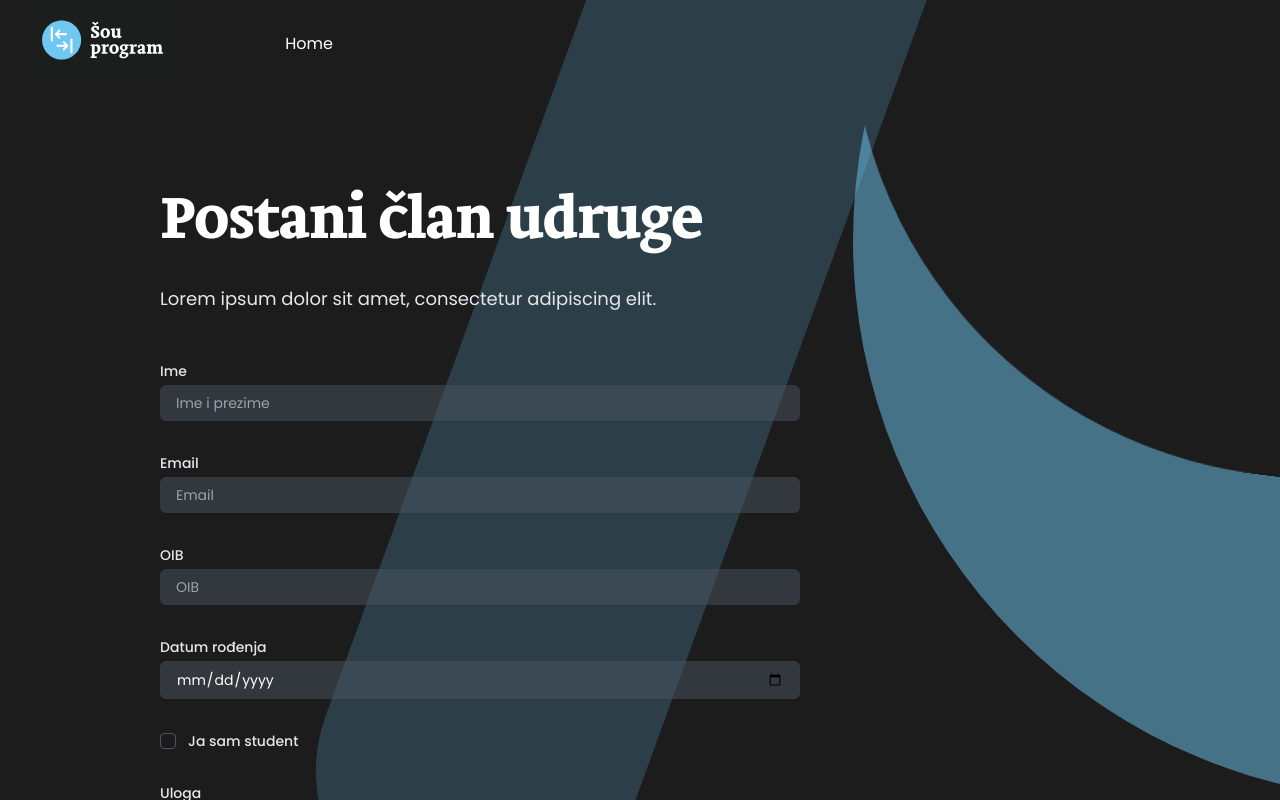
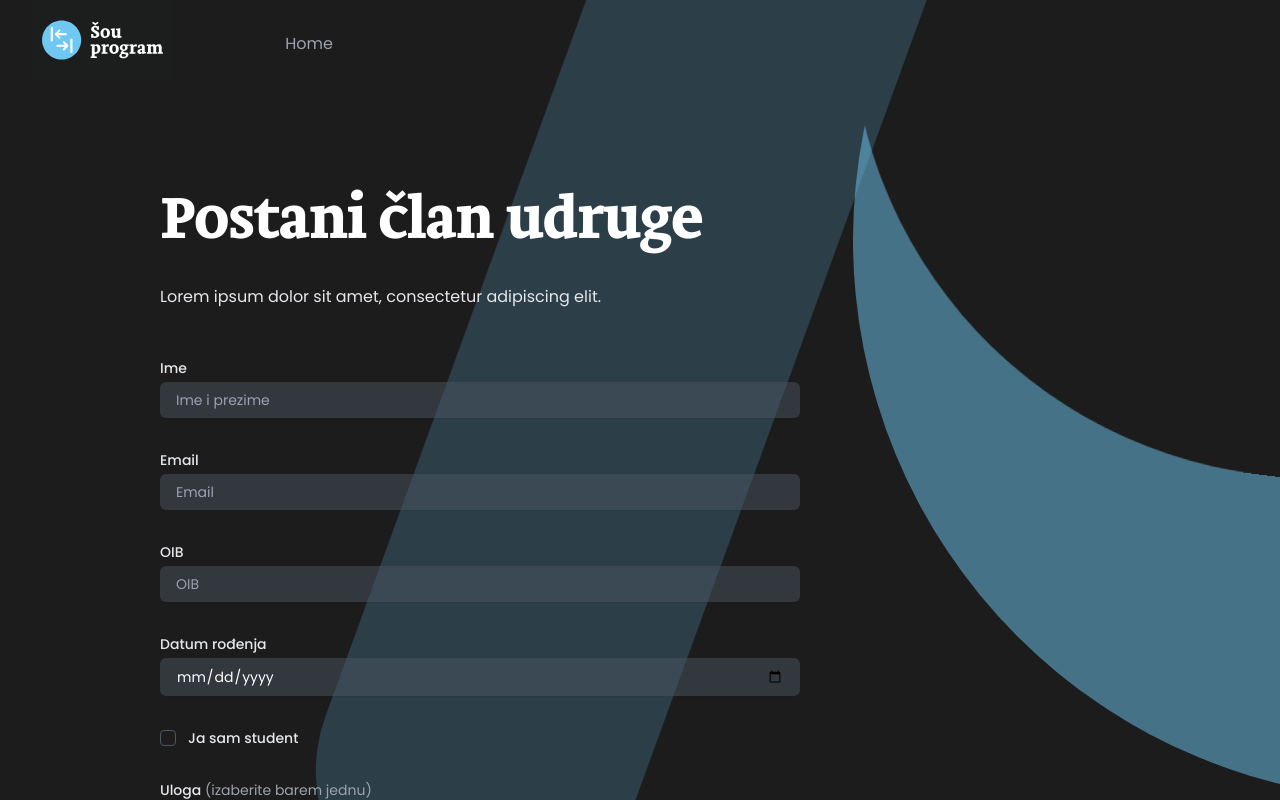
Before and after one commit to souprogram/sou-program-web, a React (Vite) app in the folder frontend/: page /join in a window 1280 px wide. Shown: the top 800 px of the page. Built offline with nearby package versions, Linux system fonts and the light colour scheme.

Commit message:
fixed text color

```diff
--- a/frontend/src/components/NavBar.tsx
+++ b/frontend/src/components/NavBar.tsx
@@ -18,7 +18,7 @@ export default function NavBar() {
           <div className="hidden w-fit py-8 sm:flex sm:space-x-8">
             <Link
               to="/"
-              className="px-4 text-white transition-all duration-300 hover:text-primary-500"
+              className="px-4 text-gray-400 transition-all duration-300 hover:text-primary-500"
             >
               Home
             </Link>
--- a/frontend/src/components/SectionCompetitions.tsx
+++ b/frontend/src/components/SectionCompetitions.tsx
@@ -1,6 +1,6 @@
 export default function SectionCompetitions() {
   return (
-    <section className="bg-white py-16 text-black md:py-24">
+    <section className="bg-white py-16 text-gray-800 md:py-24">
       <div className="mx-auto flex max-w-screen-lg flex-col gap-4 px-4 sm:px-6 lg:px-8">
         <h2 className="mb-4 font-brioni text-4xl font-extrabold leading-none tracking-tight text-black md:text-5xl lg:text-6xl">
           <span className="md:block">Competitions</span>{' '}
--- a/frontend/src/components/SectionContact.tsx
+++ b/frontend/src/components/SectionContact.tsx
@@ -2,7 +2,7 @@ import ContactForm from './forms/ContactForm';
 
 export const SectionContact = () => {
   return (
-    <section className="relative overflow-hidden bg-black py-16 md:py-24">
+    <section className="relative overflow-hidden bg-black py-16 text-gray-200 md:py-24">
       <div className="absolute left-2/3 top-[-25rem] z-10 size-[70rem] rounded-full bg-primary-600 opacity-50"></div>
       <div className="absolute left-[72s%] top-[-25rem] z-20 size-[60rem] animate-[spin_11s_linear_infinite] rounded-[29rem] bg-white opacity-50 md:left-[68.5%]"></div>
       <div className="absolute left-2/3 top-[-33rem] z-30 size-[60rem] rounded-full bg-black"></div>
@@ -11,7 +11,7 @@ export const SectionContact = () => {
           <span className="md:block">Contact us</span>{' '}
           <span className="opacity-50 md:block">Get in touch</span>
         </h2>
-        <p className="mb-8 max-w-screen-sm leading-relaxed text-gray-200">
+        <p className="mb-8 max-w-screen-sm text-lg leading-relaxed">
           Lorem ipsum dolor sit amet, consectetur adipiscing elit. Sed
           condimentum nulla vitae elit sodales facilisis.
         </p>
--- a/frontend/src/components/SectionHero.tsx
+++ b/frontend/src/components/SectionHero.tsx
@@ -6,10 +6,10 @@ export default function SectionHero() {
       <div className="absolute inset-0 top-40 h-[20rem] max-w-7xl -rotate-12 rounded-full bg-primary-600 opacity-30"></div>
       <div className="absolute bottom-1/4 left-1/3 size-[28rem] animate-[spin_4s_linear_infinite] rounded-[13rem] bg-white opacity-30"></div>
       <div className="z-10 mx-auto max-w-screen-xl px-4 sm:px-6 lg:px-8">
-        <h1 className="font-brioni text-5xl font-bold tracking-tight text-gray-100 sm:text-6xl">
+        <h1 className="font-brioni text-5xl font-bold tracking-tight text-white sm:text-6xl">
           Još jedna studentska udruga.
         </h1>
-        <p className="mt-3 font-poppins text-base text-gray-300 sm:mt-5 sm:text-xl lg:text-lg xl:text-xl">
+        <p className="mt-3 font-poppins text-base text-gray-200 sm:mt-5 sm:text-xl lg:text-lg xl:text-xl">
           The best developer tools for your next project.
         </p>
         <div className="mt-8 flex flex-col gap-4 sm:flex-row sm:gap-6">
--- a/frontend/src/components/SectionJoin.tsx
+++ b/frontend/src/components/SectionJoin.tsx
@@ -12,7 +12,7 @@ export default function SectionJoin() {
         <h2 className="mb-4 font-brioni text-4xl font-extrabold leading-none tracking-tight text-white md:text-5xl lg:text-6xl">
           <span className="md:block">Postani član udruge</span>
         </h2>
-        <p className="mb-8 text-lg leading-relaxed text-gray-200">
+        <p className="mb-8 leading-relaxed text-gray-200">
           Lorem ipsum dolor sit amet, consectetur adipiscing elit.
         </p>
         <div className="max-w-screen-sm">
--- a/frontend/src/components/SectionRobotics.tsx
+++ b/frontend/src/components/SectionRobotics.tsx
@@ -1,15 +1,15 @@
 export default function SectionRobotics() {
   return (
-    <section className="bg-black py-16 text-white md:py-24">
+    <section className="bg-black py-16 text-gray-200 md:py-24">
       <div className="mx-auto flex max-w-screen-lg flex-col gap-4 px-4 sm:px-6 lg:px-8">
         <h2 className="mb-4 font-brioni text-4xl font-extrabold leading-none tracking-tight text-primary-600 md:text-5xl lg:text-6xl">
           <span className="md:block">Robotics</span>{' '}
           <span className="opacity-50 md:block">We build</span>
         </h2>
-        <p className="text-lg leading-relaxed text-gray-200">
+        <p className="text-lg leading-relaxed">
           We build the best products and services for the world.
         </p>
-        <p className="text-lg leading-relaxed text-gray-200">
+        <p className="text-lg leading-relaxed">
           Lorem ipsum dolor sit amet, consectetur adipiscing elit. Sed
           condimentum nulla vitae elit sodales facilisis. Morbi sed urna
           tincidunt, aliquet orci a, volutpat mauris. Sed nec purus et tortor
--- a/frontend/src/components/SectionSponsors.tsx
+++ b/frontend/src/components/SectionSponsors.tsx
@@ -2,12 +2,12 @@ import SponsorMarqueeList from './SponsorMarqueeList';
 
 export default function SectionSponsors() {
   return (
-    <section className="bg-black py-16 md:py-24">
+    <section className="bg-black py-16 text-gray-200 md:py-24">
       <div className="mx-auto flex max-w-screen-lg flex-col gap-4 px-4 sm:px-6 lg:px-8">
         <h2 className="mb-4 font-brioni text-4xl font-extrabold leading-none tracking-tight text-white md:text-5xl lg:text-6xl">
           Sponsors
         </h2>
-        <p className="text-lg leading-relaxed text-gray-200">
+        <p className="text-lg leading-relaxed">
           We would like to thank our sponsors for their support.
         </p>
       </div>
--- a/frontend/src/components/SectionWhatWeDo.tsx
+++ b/frontend/src/components/SectionWhatWeDo.tsx
@@ -1,12 +1,12 @@
 export default function SectionWhatWeDo() {
   return (
-    <section className="bg-white py-16 md:py-24" id="what-we-do">
+    <section className="bg-white py-16 text-gray-800 md:py-24" id="what-we-do">
       <div className="mx-auto flex max-w-screen-lg flex-col gap-4 px-4 sm:px-6 lg:px-8">
-        <h2 className="mb-4 font-brioni text-4xl font-extrabold leading-none tracking-tight text-gray-900 md:text-5xl lg:text-6xl">
+        <h2 className="mb-4 font-brioni text-4xl font-extrabold leading-none tracking-tight text-black md:text-5xl lg:text-6xl">
           <span className="md:block">What we do</span>{' '}
           <span className="opacity-50 md:block">We do things</span>
         </h2>
-        <p className="text-lg leading-relaxed text-gray-500">
+        <p className="text-lg leading-relaxed">
           Lorem ipsum dolor sit amet, consectetur adipiscing elit. Sed
           condimentum nulla vitae elit sodales facilisis. Morbi sed urna
           tincidunt, aliquet orci a, volutpat mauris. Sed nec purus et tortor
--- a/frontend/src/components/forms/JoinForm.tsx
+++ b/frontend/src/components/forms/JoinForm.tsx
@@ -117,7 +117,14 @@ export default function JoinForm() {
           render={({ field }) => (
             <Select
               name={field.name}
-              label="Uloga"
+              label={
+                <>
+                  Uloga{' '}
+                  <span className="font-normal text-gray-400">
+                    (izaberite barem jednu)
+                  </span>
+                </>
+              }
               options={roleOptions}
               value={field.value}
               onChange={field.onChange}
--- a/frontend/src/components/ui/Select.tsx
+++ b/frontend/src/components/ui/Select.tsx
@@ -1,12 +1,13 @@
 /* eslint-disable @typescript-eslint/no-unsafe-member-access */
 /* eslint-disable @typescript-eslint/no-explicit-any */
 /* eslint-disable @typescript-eslint/no-unsafe-argument */
+import React from 'react';
 import ReactSelect from 'react-select';
 import { twMerge } from 'tailwind-merge';
 
 interface SelectProps {
   name: string;
-  label: string;
+  label: string | React.JSX.Element;
   required?: boolean;
   options: { value: string; label: string }[];
   isMulti?: boolean;
@@ -65,15 +66,7 @@ export default function Select({
   return (
     <div className="flex flex-col gap-1">
       <label htmlFor={name} className="block text-sm font-medium text-gray-200">
-        {label}{' '}
-        {required && (
-          <>
-            <span className="font-normal text-gray-500">
-              (izaberite barem jednu)
-            </span>
-            <span className="text-red-600">*</span>
-          </>
-        )}
+        {label} {required && <span className="text-red-600">*</span>}
       </label>
       <ReactSelect
         name={name}
```
